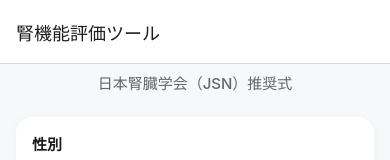
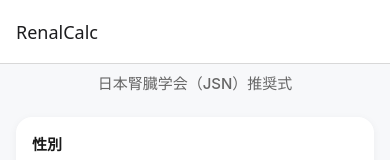
Before and after one commit to yutabee/RenalCalc, a React Native app: screen / in a window 390 px wide. Shown: the top 160 px of the page. Built offline with nearby package versions, Linux system fonts and the light colour scheme.

Commit message:
Rename Home screen title from '腎機能評価ツール' to 'RenalCalc'

```diff
--- a/src/navigation/RootNavigator.tsx
+++ b/src/navigation/RootNavigator.tsx
@@ -14,7 +14,7 @@
       <Stack.Screen
         name="Home"
         component={HomeScreen}
-        options={{title: '腎機能評価ツール'}}
+        options={{title: 'RenalCalc'}}
       />
       <Stack.Screen
         name="Formulas"
```
